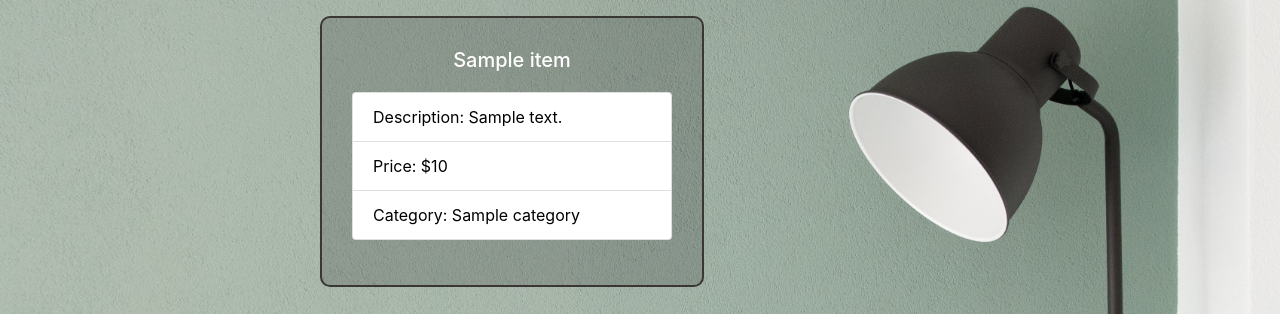
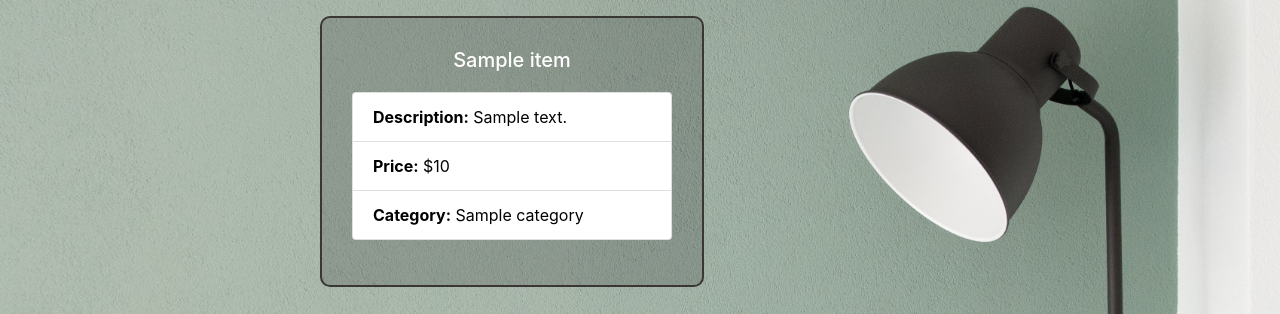
Before and after one commit to marinak6/UVA-furniture, a Django app: template web/frontend/templates/item_details.html in a window 1280 px wide. Shown: the part 168-482 px from the top of the page. Run offline with Django 3.2, Linux system fonts and the light colour scheme; the template is opened without the code that fills it: most values are stand-ins (such as "Sample title", 1, 10 or a date in 2020); some libraries are stand-ins or nearby versions.

Commit message:
Bolded labels

```diff
--- a/web/frontend/templates/item_details.html
+++ b/web/frontend/templates/item_details.html
@@ -7,10 +7,10 @@
         <h5 class="card-title" id="item-card-title">{{ item.name }}</h5>
         <div class="card-text" id="item-card-body">
           <ul class="list-group">
-            <li class="list-group-item">Description: {{ item.description }}</li>
-            <li class="list-group-item">Price: ${{ item.price }}</li>
+            <li class="list-group-item"><b>Description:</b> {{ item.description }}</li>
+            <li class="list-group-item"><b>Price:</b> ${{ item.price }}</li>
             <li class="list-group-item">
-              Category:
+              <b>Category:</b>
               <p style="display:inline">
                 {% for c in item.category %} {% if forloop.last %}
                 {{ c }}
```
